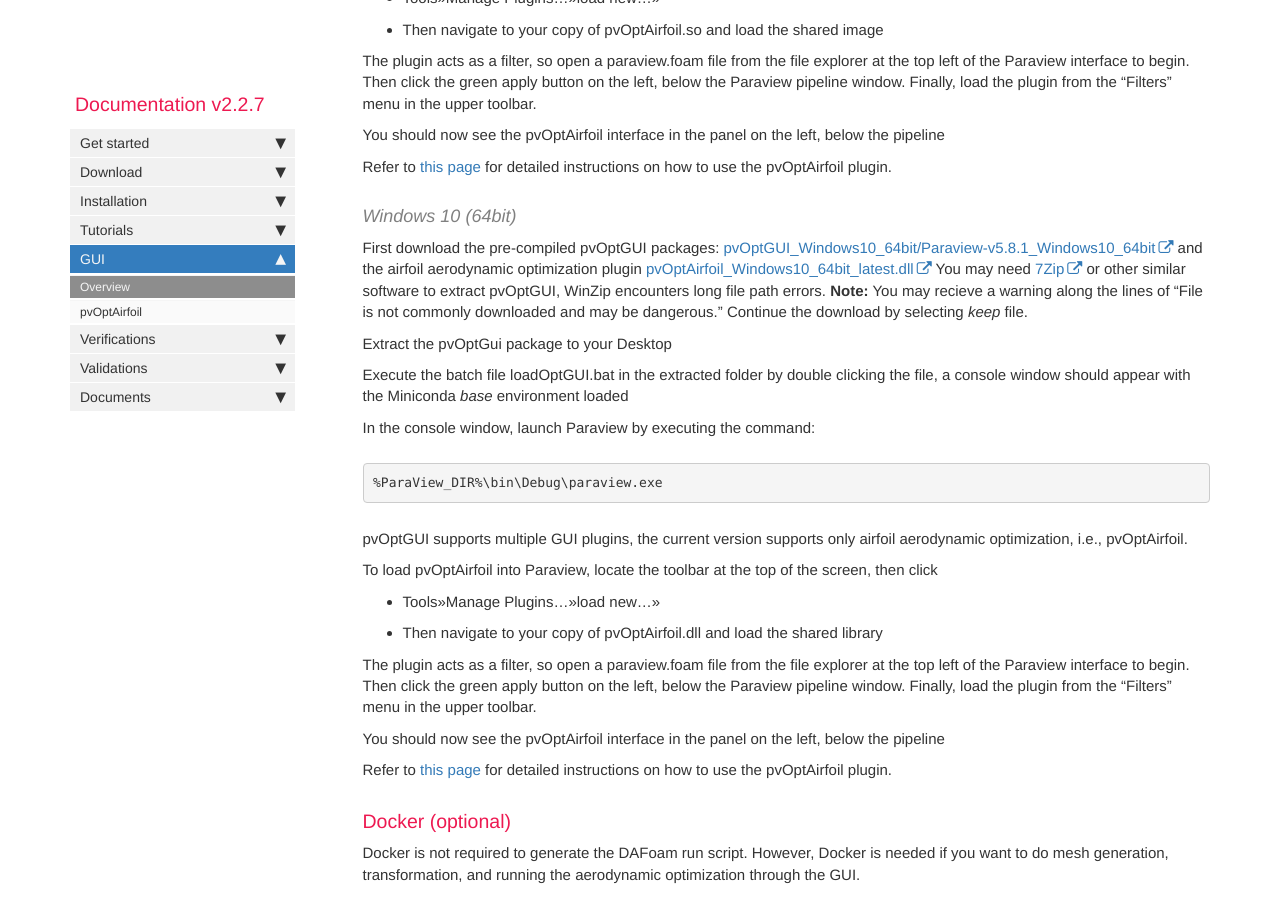
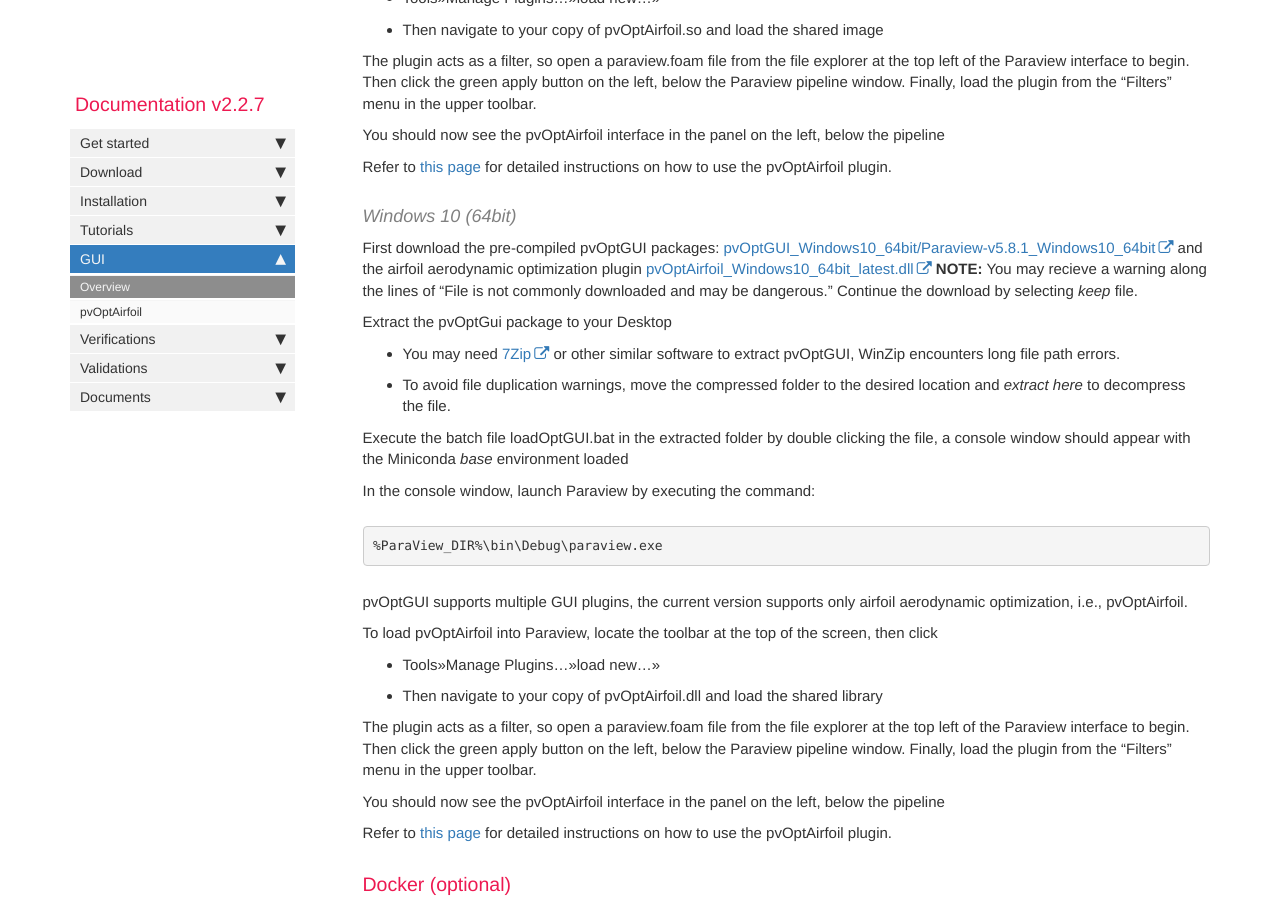
Before and after one commit to DAFoam/DAFoam.github.io, a Jekyll site: the page built from pages/mydoc/mydoc_gui_overview.md, in a window 1280 px wide and 900 px high, scrolled down 1253 px. Built offline with Jekyll 4.4.1, drawn with Linux system fonts in a browser that asks for light colours; comment, search, counter and statistics services are not loaded.

Commit message:
Update mydoc_gui_overview.md

```diff
--- a/pages/mydoc/mydoc_gui_overview.md
+++ b/pages/mydoc/mydoc_gui_overview.md
@@ -52,10 +52,12 @@ Refer to [this page](mydoc_gui_pvoptairfoil.html) for detailed instructions on h
 #### Windows 10 (64bit)
 
 First download the pre-compiled pvOptGUI packages: [pvOptGUI_Windows10_64bit/Paraview-v5.8.1_Windows10_64bit](https://github.com/DAFoam/files/releases/tag/pvOptGUI) and the airfoil aerodynamic optimization plugin [pvOptAirfoil_Windows10_64bit_latest.dll](https://github.com/DAFoam/files/releases/tag/pvOptGUI)
-You may need [7Zip](https://www.7-zip.org/) or other similar software to extract pvOptGUI, WinZip encounters long file path errors.
-**Note:** You may recieve a warning along the lines of "File is not commonly downloaded and may be dangerous." Continue the download by selecting *keep* file.
+**NOTE:** You may recieve a warning along the lines of "File is not commonly downloaded and may be dangerous." Continue the download by selecting *keep* file.
+
 
 Extract the pvOptGui package to your Desktop
+- You may need [7Zip](https://www.7-zip.org/) or other similar software to extract pvOptGUI, WinZip encounters long file path errors.
+- To avoid file duplication warnings, move the compressed folder to the desired location and *extract here* to decompress the file.
 
 Execute the batch file loadOptGUI.bat in the extracted folder by double clicking the file, a console window should appear with the Miniconda *base* environment loaded
 
```
